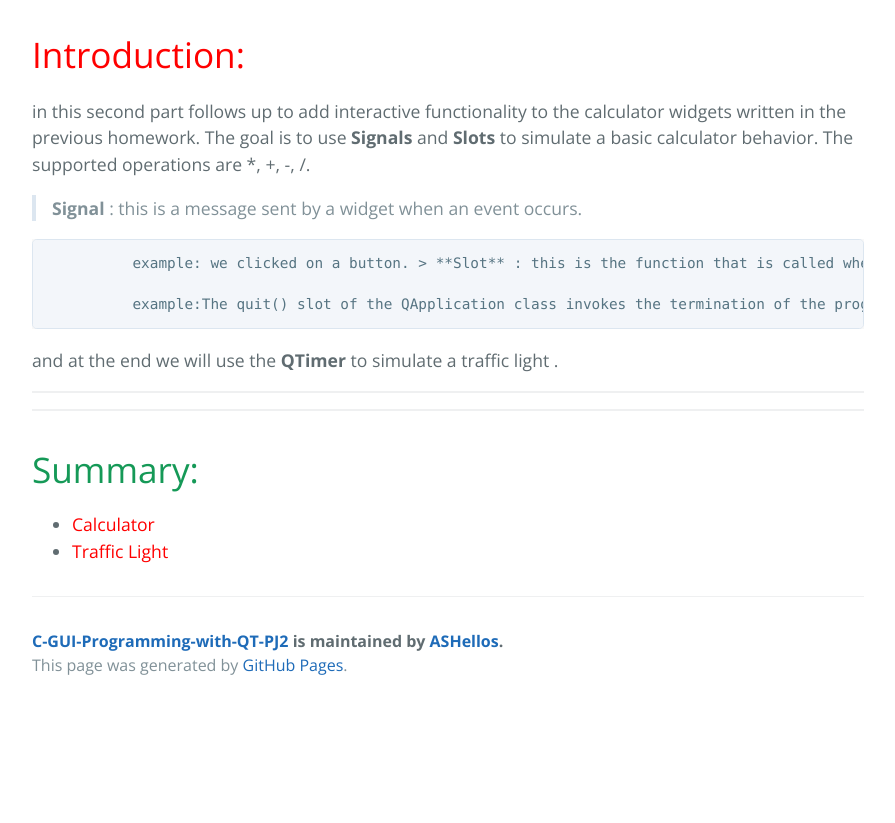
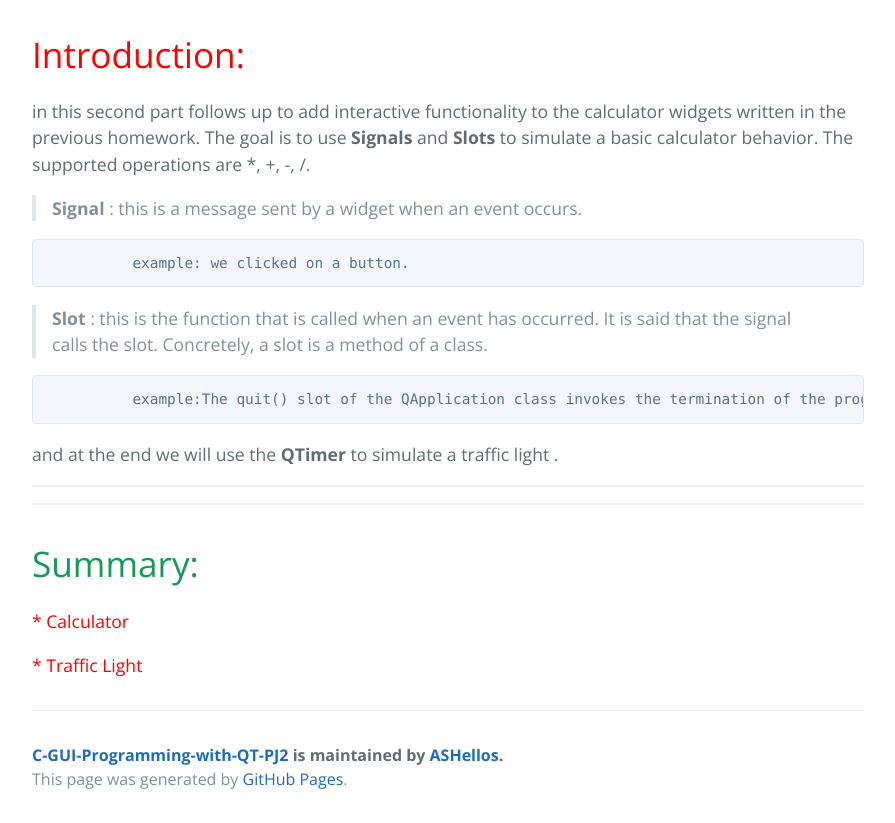
Before and after one commit to ASHellos/C-GUI-Programming-with-QT-PJ2, a Jekyll site: the page built from another-page.md, in a window 1280 px wide and 900 px high, scrolled down 668 px, cut to the strip 77-900 px from the top of the window. Shown: the whole strip, without its empty margins (192-1087 px from the left). Built offline with Jekyll 4.4.1, drawn with Linux system fonts in a browser that asks for light colours; our own code applies the rules of GitHub Pages for plain Markdown files; before the commit the page ends 1454 px from its top, so only the background shows below that.

Commit message:
Update another-page.md

```diff
--- a/another-page.md
+++ b/another-page.md
@@ -8,6 +8,9 @@
 > **Signal** : this is a message sent by a widget when an event occurs.
 
               example: we clicked on a button.
+
+
+
 > **Slot** : this is the function that is called when an event has occurred. It is said that the signal calls the slot. Concretely, a slot is a method of a class.
 
               example:The quit() slot of the QApplication class invokes the termination of the program.
@@ -18,5 +21,6 @@ and at the end we will use the **QTimer** to simulate a traffic light .
  * * *
  * * *
 # Summary:
-* <span style="color:red">Calculator</span>
-* <span style="color:red">Traffic Light</span>
+ <span style="color:red">* Calculator</span>
+
+ <span style="color:red">* Traffic Light</span>
```
